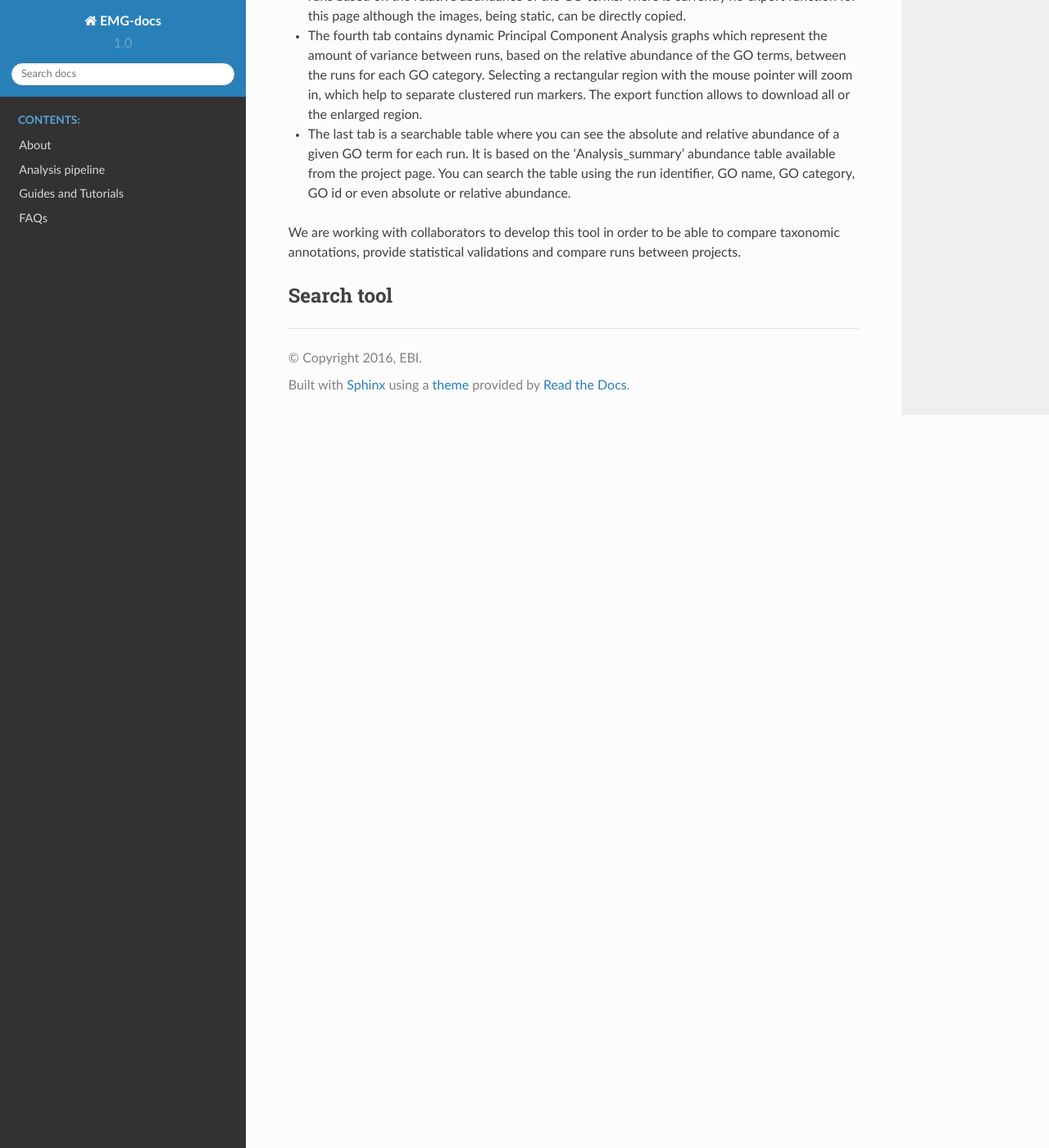
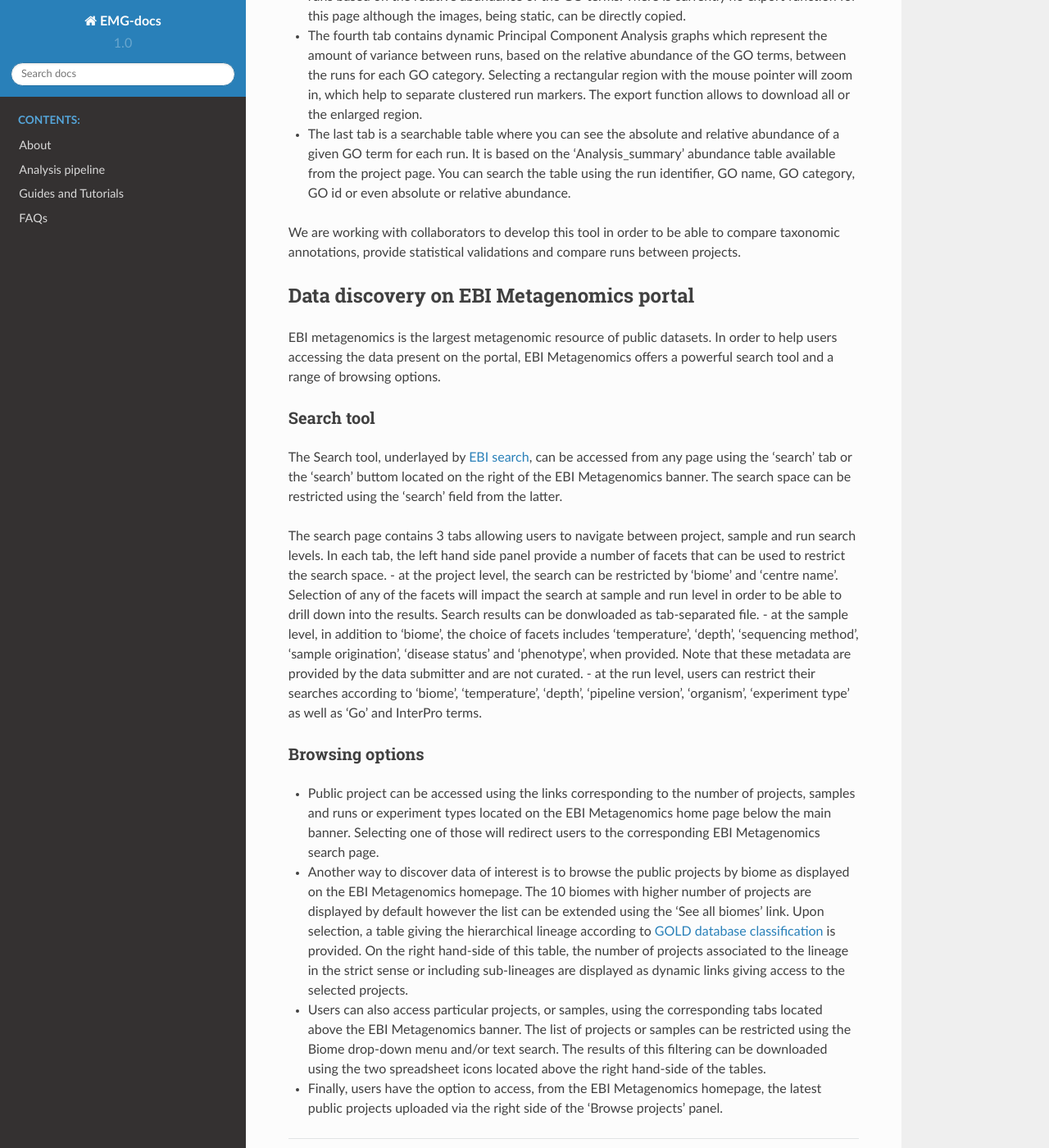
Before and after one commit to EBI-Metagenomics/EMG-docs, a Sphinx documentation site: the page built from docs/portal.rst, in a window 1280 px wide and 1400 px high, scrolled down 1494 px. Shown: the whole window at 82% size. Built offline with Sphinx 7.4.7 and the Read the Docs theme 2.0.0, drawn with Linux system fonts in a browser that asks for light colours.

Commit message:
Update portal.rst
description of search tool

```diff
--- a/docs/portal.rst
+++ b/docs/portal.rst
@@ -38,6 +38,24 @@
 
 We are working with collaborators to develop this tool in order to be able to compare taxonomic annotations, provide statistical validations and compare runs between projects.
 
------------
+-----------------------------------------
+Data discovery on EBI Metagenomics portal
+-----------------------------------------
+
+EBI metagenomics is the largest metagenomic resource of public datasets. In order to help users accessing the data present on the portal, EBI Metagenomics offers a powerful search tool and a range of browsing options.
+
 Search tool
------------
+^^^^^^^^^^^
+The Search tool, underlayed by `EBI search <https://www.ebi.ac.uk/ebisearch/overview.ebi>`_, can be accessed from any page using the 'search' tab or the 'search' buttom located on the right of the EBI Metagenomics banner. The search space can be restricted using the 'search' field from the latter.
+
+The search page contains 3 tabs allowing users to navigate between project, sample and run search levels. In each tab, the left hand side panel provide a number of facets that can be used to restrict the search space.
+- at the project level, the search can be restricted by 'biome' and 'centre name'. Selection of any of the facets will impact the search at sample and run level in order to be able to drill down into the results. Search results can be donwloaded as tab-separated file.
+- at the sample level, in addition to 'biome', the choice of facets includes 'temperature', 'depth', 'sequencing method', 'sample origination', 'disease status' and 'phenotype', when provided. Note that these metadata are provided by the data submitter and are not curated.
+- at the run level, users can restrict their searches according to 'biome', 'temperature', 'depth', 'pipeline version', 'organism', 'experiment type' as well as 'Go' and InterPro terms.
+
+Browsing options
+^^^^^^^^^^^^^^^^
+- Public project can be accessed using the links corresponding to the number of projects, samples and runs or experiment types located on the EBI Metagenomics home page below the main banner. Selecting one of those will redirect users to the corresponding EBI Metagenomics search page.
+- Another way to discover data of interest is to browse the public projects by biome as displayed on the EBI Metagenomics homepage. The 10 biomes with higher number of projects are displayed by default however the list can be extended using the 'See all biomes' link.  Upon selection, a table giving the hierarchical lineage according to `GOLD database classification <https://gold.jgi.doe.gov/distribution#Classification>`_  is provided. On the right hand-side of this table, the number of projects associated to the lineage in the strict sense or including sub-lineages are displayed as dynamic links giving access to the selected projects.
+- Users can also access particular projects, or samples, using the corresponding tabs located above the EBI Metagenomics banner. The list of projects or samples can be restricted using the Biome drop-down menu and/or text search. The results of this filtering can be downloaded using the two spreadsheet icons located above the right hand-side of the tables.
+- Finally, users have the option to access, from the EBI Metagenomics homepage, the latest public projects uploaded via the right side of the 'Browse projects' panel.
```
